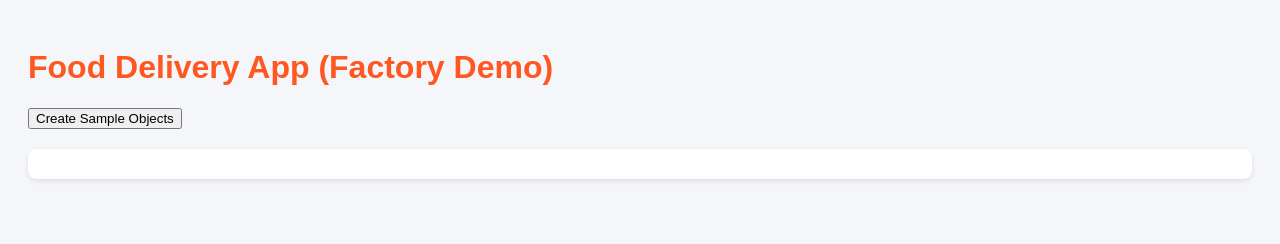
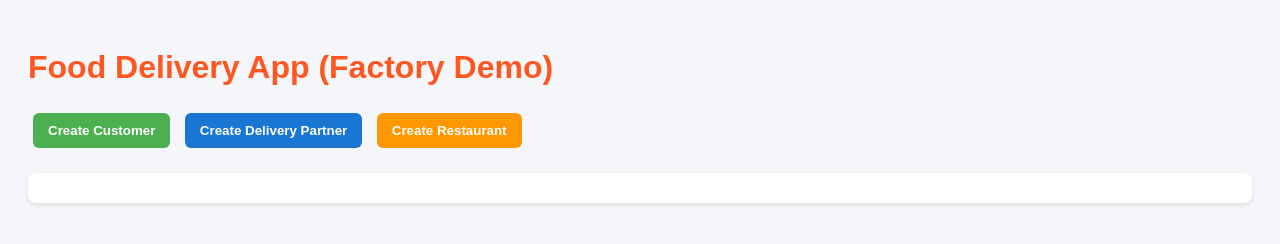
Before and after one commit to Harshavardhan2006/SESD-ASS6, a plain HTML site: page index.html in a window 1280 px wide. Drawn offline with Linux system fonts and the light colour scheme.

Commit message:
Update index.html

```diff
--- a/index.html
+++ b/index.html
@@ -2,7 +2,7 @@
 <html lang="en">
 <head>
   <meta charset="UTF-8">
-  <title>Food Delivery Factory</title>
+  <title>Food Delivery Factory Example</title>
   <style>
     body {
       font-family: Arial, sans-serif;
@@ -12,6 +12,17 @@
     h1 {
       color: #ff5722;
     }
+    button {
+      padding: 10px 15px;
+      margin: 5px;
+      border: none;
+      border-radius: 6px;
+      font-weight: bold;
+      cursor: pointer;
+    }
+    .customer-btn { background: #4caf50; color: white; }
+    .partner-btn { background: #1976d2; color: white; }
+    .restaurant-btn { background: #ff9800; color: white; }
     .log {
       margin-top: 20px;
       padding: 15px;
@@ -29,7 +40,10 @@
 </head>
 <body>
   <h1>Food Delivery App (Factory Demo)</h1>
-  <button onclick="createObjects()">Create Sample Objects</button>
+
+  <button class="customer-btn" onclick="createCustomer()">Create Customer</button>
+  <button class="partner-btn" onclick="createPartner()">Create Delivery Partner</button>
+  <button class="restaurant-btn" onclick="createRestaurant()">Create Restaurant</button>
 
   <div class="log" id="log"></div>
 
@@ -66,24 +80,27 @@
       }
     }
 
-    // Example usage
-    function createObjects() {
-      const logDiv = document.getElementById("log");
-      logDiv.innerHTML = "";
+    const logDiv = document.getElementById("log");
 
+    function logMessage(msg) {
+      const p = document.createElement("p");
+      p.textContent = msg;
+      logDiv.appendChild(p);
+    }
+
+    function createCustomer() {
       const customer = UserFactory("Customer", "Alice");
+      logMessage(customer.placeOrder("Burger"));
+    }
+
+    function createPartner() {
       const partner = UserFactory("DeliveryPartner", "Bob");
+      logMessage(partner.deliver("Pizza to Alice"));
+    }
+
+    function createRestaurant() {
       const restaurant = UserFactory("Restaurant", "Spicy Bites");
-
-      const order1 = customer.placeOrder("Pizza");
-      const food1 = restaurant.prepareFood("Pizza");
-      const delivery1 = partner.deliver("Pizza to Alice");
-
-      [order1, food1, delivery1].forEach(msg => {
-        const p = document.createElement("p");
-        p.textContent = msg;
-        logDiv.appendChild(p);
-      });
+      logMessage(restaurant.prepareFood("Pasta"));
     }
   </script>
 </body>
```
